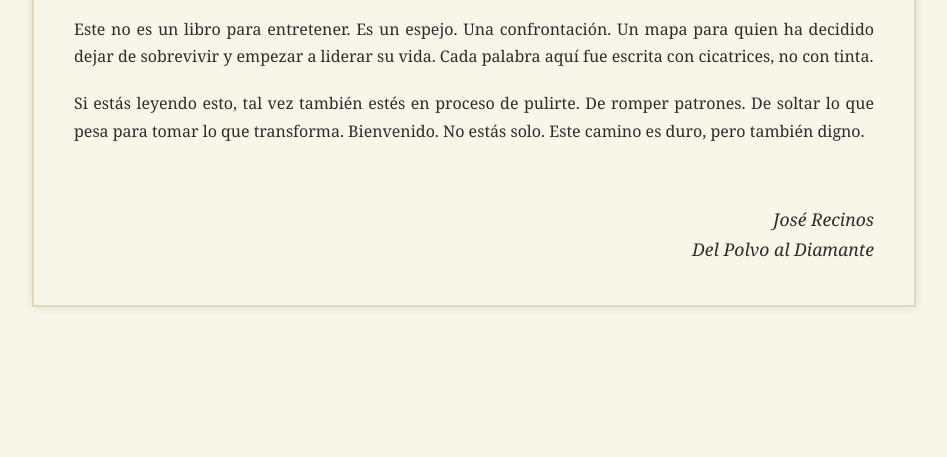
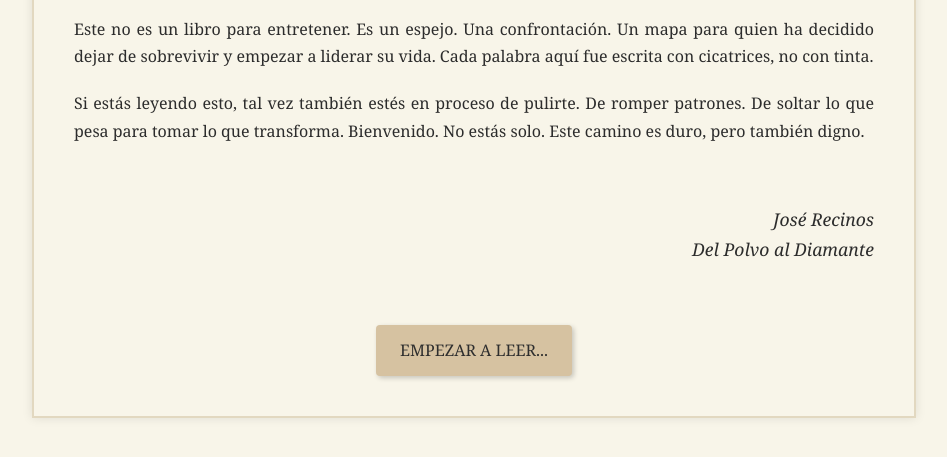
Before and after one commit to RecinoStudio/WebPage, a plain HTML site: page Libro/bienvenida.html in a window 1280 px wide. Shown: the part 147-604 px from the top of the page, without its empty margins (166-1113 px from the left). Drawn offline with Linux system fonts and the light colour scheme.

Commit message:
Actualizar bienvenida.html

```diff
--- a/Libro/bienvenida.html
+++ b/Libro/bienvenida.html
@@ -4,6 +4,29 @@
   <meta charset="UTF-8" />
   <title>Bienvenida - Del Polvo al Diamante</title>
   <link rel="stylesheet" href="estilo.css">
+  <style>
+    .boton-siguiente {
+      display: block;
+      margin: 60px auto 0;
+      padding: 12px 24px;
+      background-color: #d6c2a1;
+      border: none;
+      font-size: 1em;
+      font-family: 'Georgia', serif;
+      color: #2e2e2e;
+      text-decoration: none;
+      border-radius: 4px;
+      box-shadow: 2px 2px 5px rgba(0,0,0,0.2);
+      transition: background-color 0.3s ease;
+      text-align: center;
+      width: fit-content;
+    }
+
+    .boton-siguiente:hover {
+      background-color: #c5b08e;
+      cursor: pointer;
+    }
+  </style>
 </head>
 <body>
   <h2>Bienvenida</h2>
@@ -13,5 +36,7 @@
   <p>Si estás leyendo esto, tal vez también estés en proceso de pulirte. De romper patrones. De soltar lo que pesa para tomar lo que transforma. Bienvenido. No estás solo. Este camino es duro, pero también digno.</p>
 
   <div class="autor">José Recinos<br/>Del Polvo al Diamante</div>
+
+  <a class="boton-siguiente" href="cap2.html">EMPEZAR A LEER...</a>
 </body>
 </html>
```
